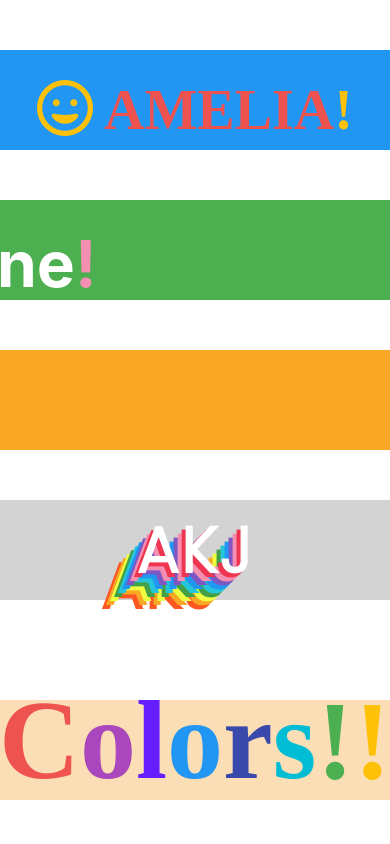
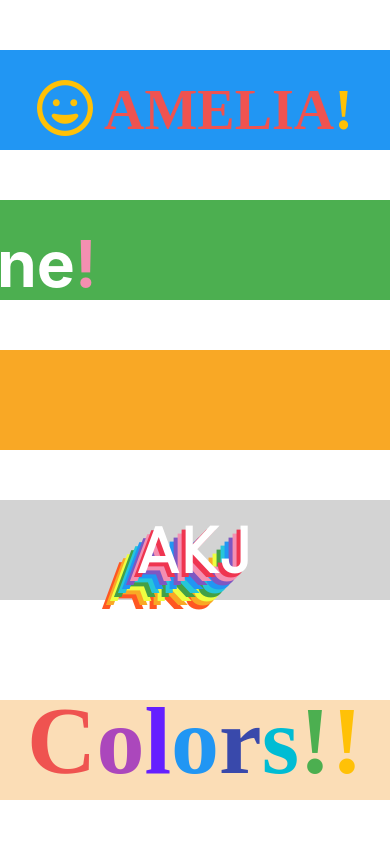
Before and after one commit to katarzyna-kw/css-animation-fun, a React (Create React App) app: page / in a window 390 px wide. Shown: the top 844 px of the page. Built offline with nearby package versions, Linux system fonts and the light colour scheme; a web font is replaced by a local one.

Commit message:
media query on .Colorful.css

```diff
--- a/src/components/Colorful.css
+++ b/src/components/Colorful.css
@@ -62,3 +62,9 @@
     50% {background-color: paleturquoise}
     75% {background-color: palegreen}
   }
+
+  @media (max-width: 600px) {
+    .Colorful h1 {
+      font-size: 6rem;
+    }
+  }
```
